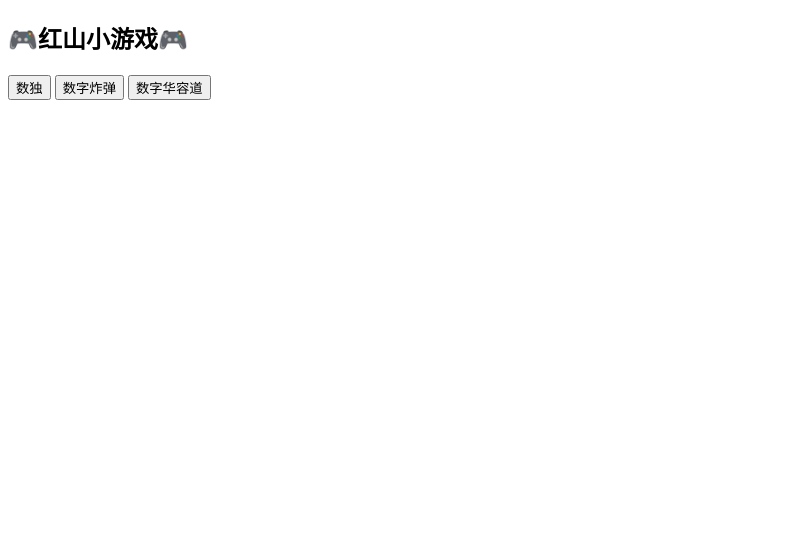
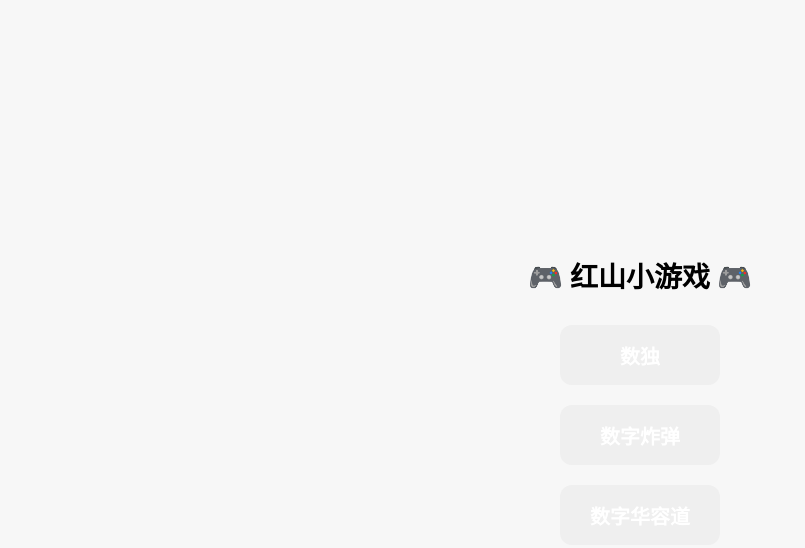
Before and after one commit to QK-Gaston/Game, a plain HTML site: page index.html in a window 1280 px wide. Shown: the whole page, without its empty margins (0-805 px from the left). Drawn offline with Linux system fonts and the light colour scheme.

Commit message:
Enhance index.html with styles and layout
Added styles and improved layout for buttons and body.

```diff
--- a/index.html
+++ b/index.html
@@ -4,11 +4,55 @@
     <meta charset="UTF-8">
     <meta name="viewport" content="width=device-width, initial-scale=1.0">
     <title>红山小游戏</title>
+    <style>
+        * {
+            margin: 0;
+            padding: 0;
+            box-sizing: border-box;
+        }
+        body {
+            min-height: 100vh;
+            /* 整体垂直+水平居中 */
+            display: flex;
+            flex-direction: column;
+            align-items: center;
+            justify-content: center;
+            gap: 30px;
+            background-color: #f7f7f7;
+        }
+        h2 {
+            font-size: 28px;
+        }
+        .btn-group {
+            display: flex;
+            flex-direction: column;
+            gap: 20px;
+        }
+        .game-btn {
+            /* 在这里调整按钮大小 */
+            width: 160px;
+            height: 60px;
+            border: none;
+            border-radius: 12px;
+            font-size: 20px;
+            font-weight: bold;
+            color: white;
+            /* 彩虹渐变 */
+            background: linear-gradient(90deg, rgb(241, 156, 203));
+            cursor: pointer;
+            transition: transform 0.2s;
+        }
+        .game-btn:hover {
+            transform: scale(1.05);
+        }
+    </style>
 </head>
 <body>
-    <h2>🎮红山小游戏🎮</h2>
-    <button onclick="location.href='Sudoku.html'">数独</button>
-    <button onclick="location.href='Shuzizhadan.html'">数字炸弹</button>
-    <button onclick="location.href='Huarongdao.html'">数字华容道</button>
+    <h2>🎮 红山小游戏 🎮</h2>
+    <div class="btn-group">
+        <button class="game-btn" onclick="location.href='Sudoku.html'">数独</button>
+        <button class="game-btn" onclick="location.href='Shuzizhadan.html'">数字炸弹</button>
+        <button class="game-btn" onclick="location.href='Huarongdao.html'">数字华容道</button>
+    </div>
 </body>
 </html>
```
